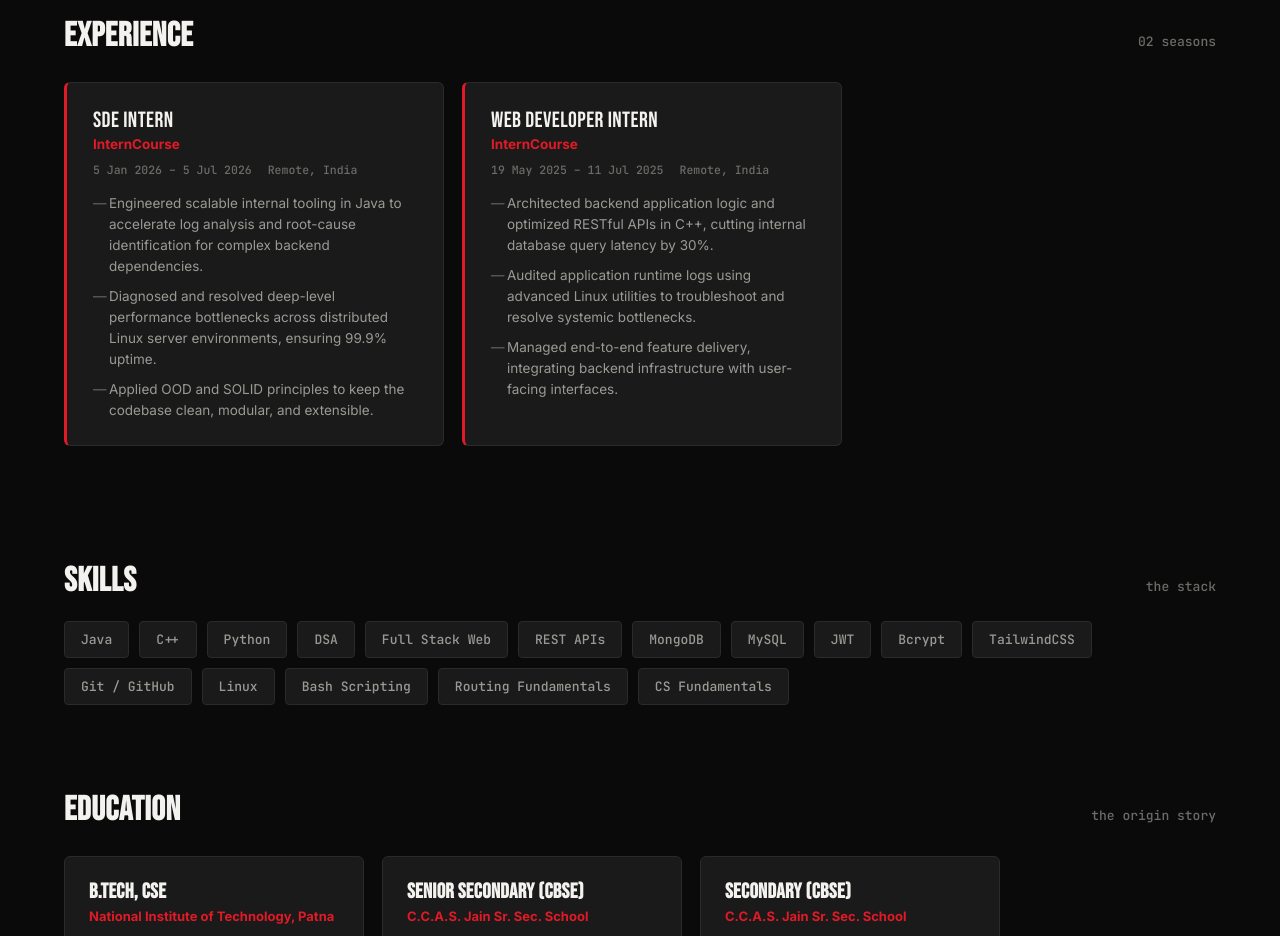
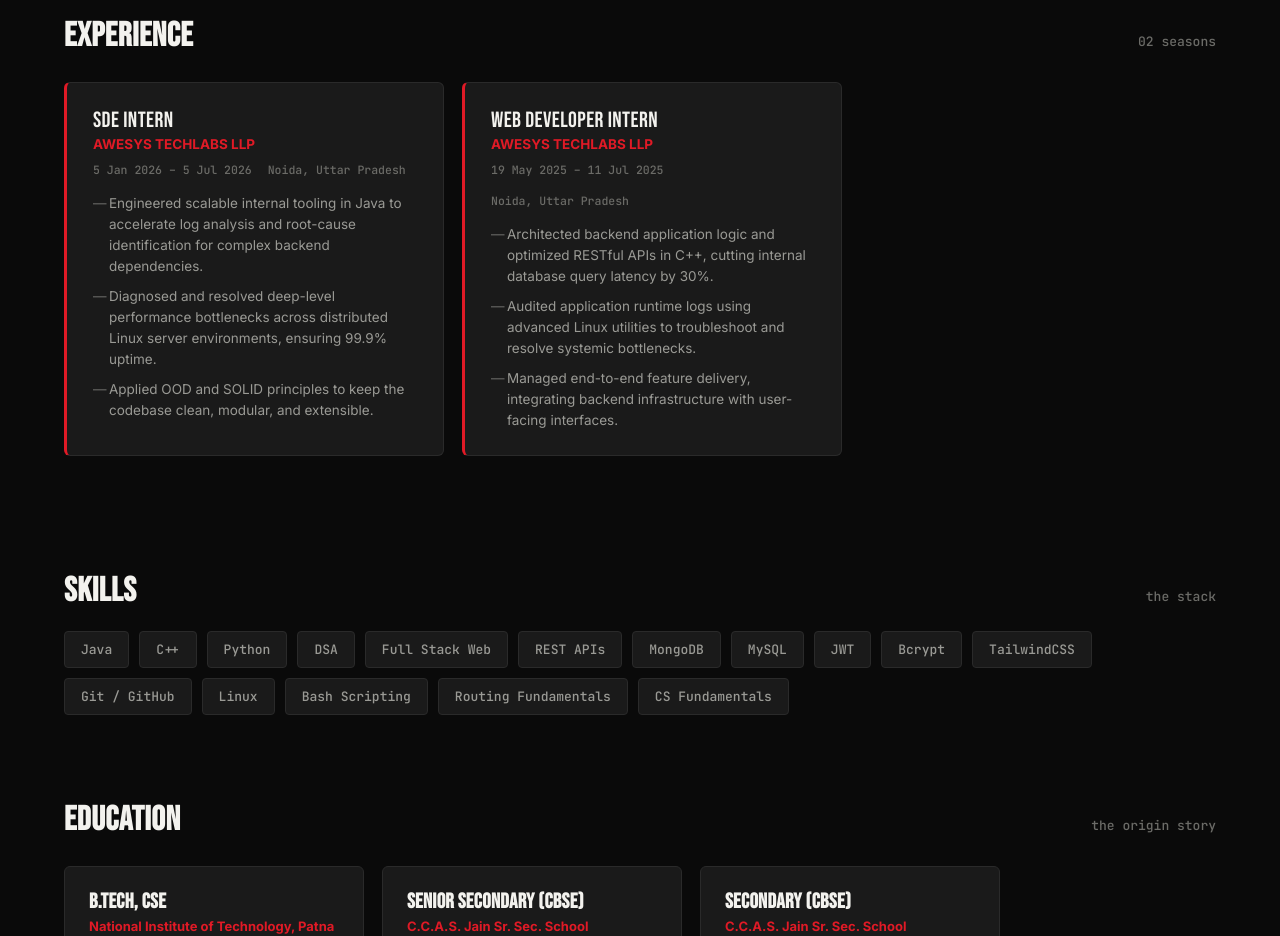
Before and after one commit to PraveenJha0909/portfolio, a plain HTML site: page index.html in a window 1280 px wide. Shown: the part 1440-2376 px from the top of the page. Drawn offline with Linux system fonts and the light colour scheme.

Commit message:
Update index.html

```diff
--- a/index.html
+++ b/index.html
@@ -91,8 +91,8 @@
 
     <div class="exp-card">
       <div class="exp-role">SDE Intern</div>
-      <div class="exp-org">InternCourse</div>
-      <div class="exp-dates"><span>5 Jan 2026 – 5 Jul 2026</span><span>Remote, India</span></div>
+      <div class="exp-org">AWESYS TECHLABS LLP</div>
+      <div class="exp-dates"><span>5 Jan 2026 – 5 Jul 2026</span><span>Noida, Uttar Pradesh</span></div>
       <ul>
         <li>Engineered scalable internal tooling in Java to accelerate log analysis and root-cause identification for complex backend dependencies.</li>
         <li>Diagnosed and resolved deep-level performance bottlenecks across distributed Linux server environments, ensuring 99.9% uptime.</li>
@@ -102,8 +102,9 @@
 
     <div class="exp-card">
       <div class="exp-role">Web Developer Intern</div>
-      <div class="exp-org">InternCourse</div>
-      <div class="exp-dates"><span>19 May 2025 – 11 Jul 2025</span><span>Remote, India</span></div>
+      <div class="exp-org">AWESYS TECHLABS LLP </div>
+      <div class="exp-dates"><span>19 May 2025 – 11 Jul 2025</span><span>Noida, Uttar Pradesh
+</span></div>
       <ul>
         <li>Architected backend application logic and optimized RESTful APIs in C++, cutting internal database query latency by 30%.</li>
         <li>Audited application runtime logs using advanced Linux utilities to troubleshoot and resolve systemic bottlenecks.</li>
```
